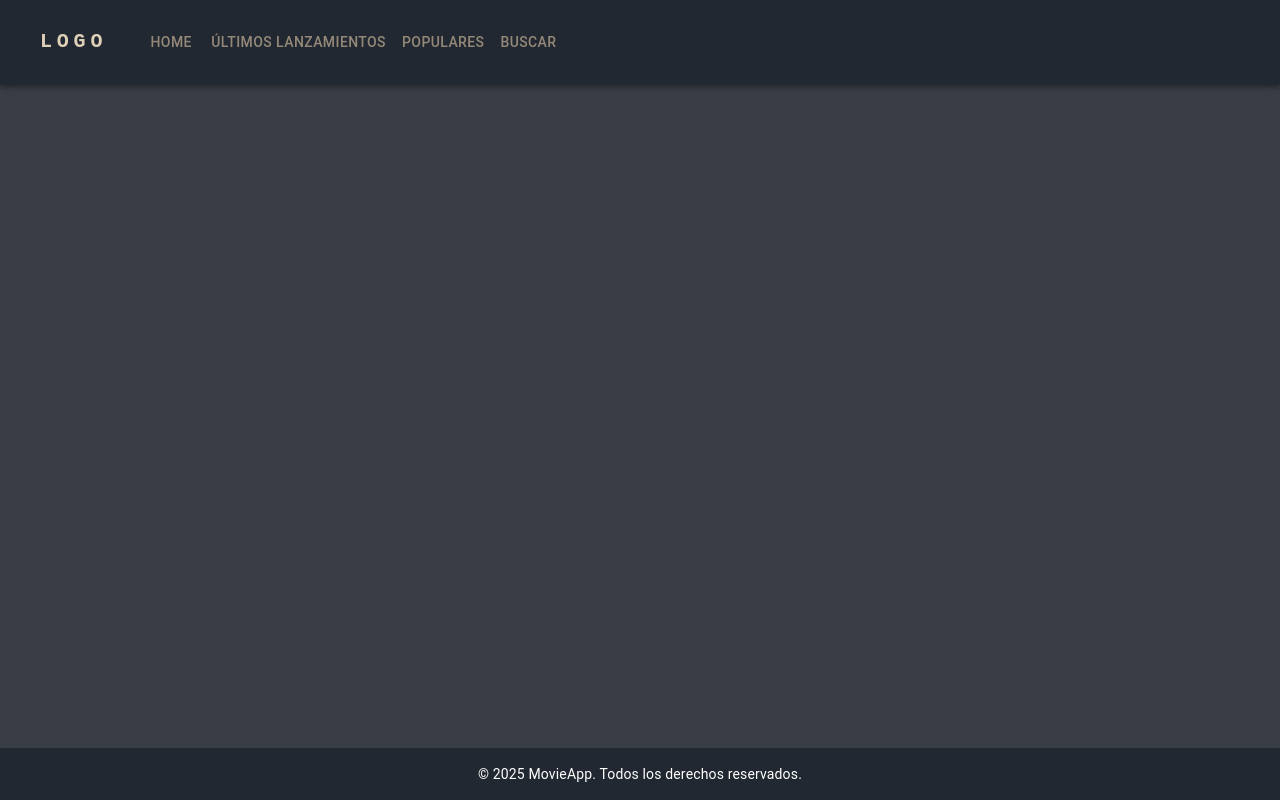
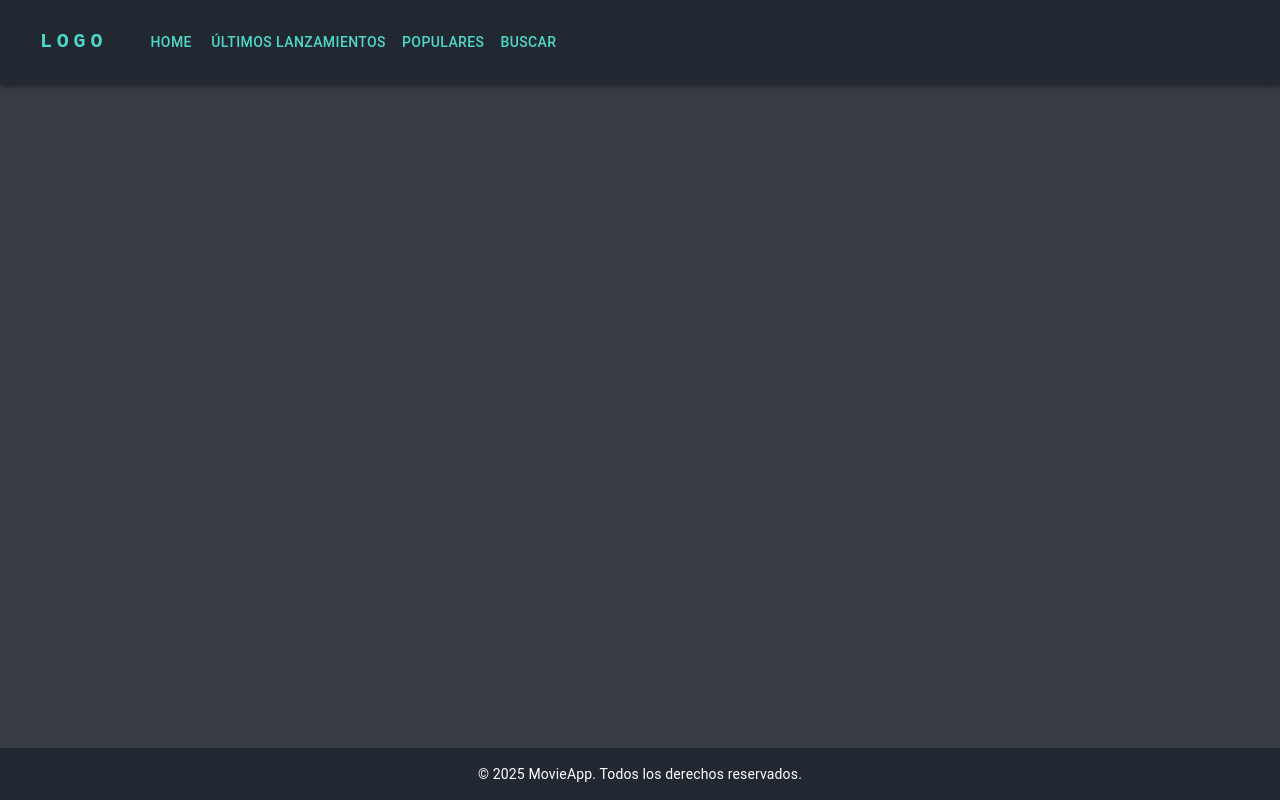
Before and after one commit to Pola2505/reactmovieapp, a React (Vite) app: page /search in a window 1280 px wide. Built offline with nearby package versions, Linux system fonts and the light colour scheme; some icons are missing.

Commit message:
cambiando el color de fuente en el menu

```diff
--- a/src/components/NavBar.jsx
+++ b/src/components/NavBar.jsx
@@ -16,7 +16,7 @@ export const NavBar = () => {
 return (
 
     <AppBar position="static">
-      <Container maxWidth="xl"sx={{ bgcolor: '#222831', color: '#DFD0B8', padding: 1 }} >
+      <Container maxWidth="xl"sx={{ bgcolor: '#222831', color: '#4ED8C7', padding: 1 }} >
         <Toolbar disableGutters>
           <AdbIcon sx={{ display: { xs: 'none', md: 'flex' }, mr: 1 }} />
           <Typography
@@ -80,7 +80,7 @@ return (
               fontFamily: 'monospace',
               fontWeight: 700,
               letterSpacing: '.3rem',
-              color: 'inherit',
+              color: '#4ED8C7',
               textDecoration: 'none',
             }}
           >
@@ -90,7 +90,7 @@ return (
             {pages.map((page) => (
               <Button
                 key={page}
-                sx={{ my: 2, color: '#948979', display: 'block', '&:hover': {backgroundColor: '#393E46', color: '#DFD0B8',
+                sx={{ my: 2, color: '#4ED8C7', display: 'block', '&:hover': {backgroundColor: '#393E46', color: '#DFD0B8',
     } }}
               >
                 {page}
```
